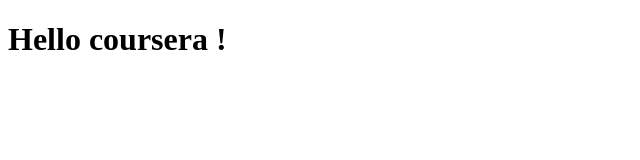
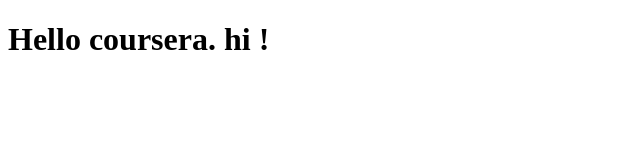
Before and after one commit to AmaniAbdul/coursera-test, a plain HTML site: page site/index.html in a window 1280 px wide. Shown: the full height of the page, 0-640 px from the left. Drawn offline with Linux system fonts and the light colour scheme.

Commit message:
small achange

```diff
--- a/site/index.html
+++ b/site/index.html
@@ -4,6 +4,6 @@
 	<title>Hello coursera !</title>
 </head>
 <body>
-<h1>Hello coursera !</h1>
+<h1>Hello coursera.  hi  !</h1>
 </body>
 </html>
```
